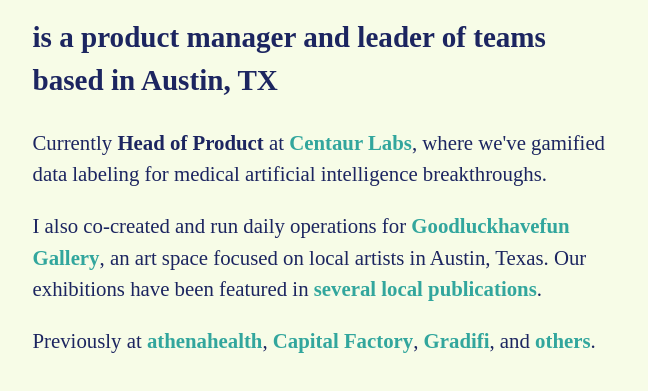
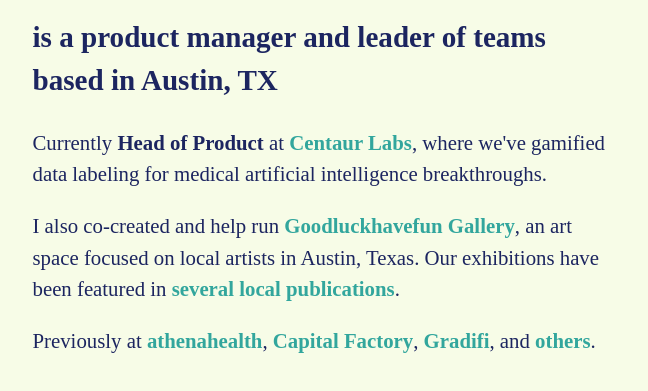
Before and after one commit to kiracp/portfolio, a plain HTML site: page index.html in a window 1280 px wide. Shown: the part 171-562 px from the top of the page, without its empty margins (315-963 px from the left). Drawn offline with Linux system fonts and the light colour scheme; a web font is replaced by a local one.

Commit message:
Update index.html

```diff
--- a/index.html
+++ b/index.html
@@ -31,7 +31,7 @@
           Currently <b>Head of Product</b> at <a href="https://centaurlabs.com/">Centaur Labs</a>, where we've gamified data labeling for medical artificial intelligence breakthroughs.
         </p>
         <p>
-          I also co-created and run daily operations for <a href="https://www.glhfgallery.com/">Goodluckhavefun Gallery</a>, an art space focused on local artists in Austin, Texas. Our exhibitions have been featured in <a href="https://www.glhfgallery.com/press">several local publications</a>.
+          I also co-created and help run <a href="https://www.glhfgallery.com/">Goodluckhavefun Gallery</a>, an art space focused on local artists in Austin, Texas. Our exhibitions have been featured in <a href="https://www.glhfgallery.com/press">several local publications</a>.
         </p>
         <p>Previously at <a href="https://www.athenahealth.com/">athenahealth</a>, <a href="https://www.capitalfactory.com/">Capital Factory</a>, <a href="https://www.gradifi.com/">Gradifi</a>, and <a href="https://www.linkedin.com/in/kira-mccool/">others</a>.
         </p>
```
